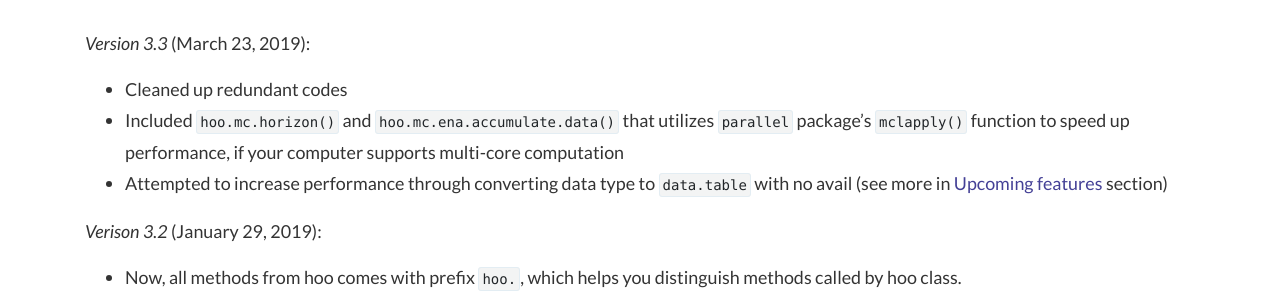
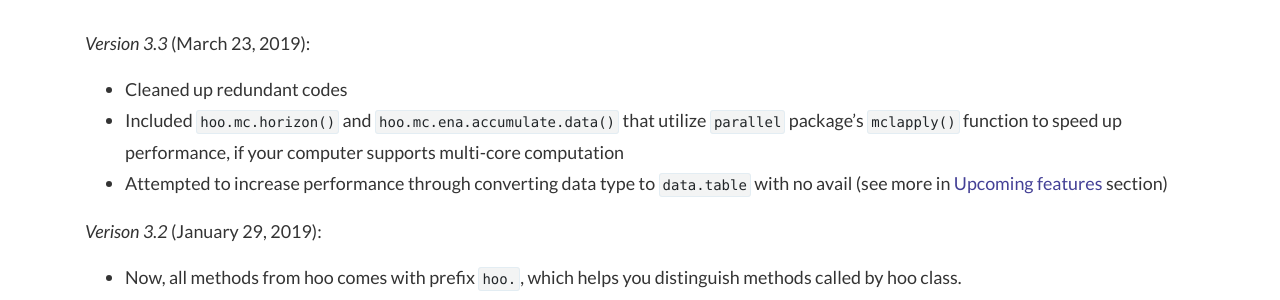
Before and after one commit to scaotravis/scaotravis.github.io, a Jekyll site: the page built from _posts/2019-02-24-hoo.md, in a window 1280 px wide and 900 px high, scrolled down 893 px. Shown: the part 151-451 px from the top of the window. Built offline with Jekyll 4.4.1, drawn with Linux system fonts in a browser that asks for light colours; nearby versions of some CDN libraries; comment, search, counter and statistics services are not loaded.

Commit message:
update hoo page following 3.3 release

```diff
--- a/_posts/2019-02-24-hoo.md
+++ b/_posts/2019-02-24-hoo.md
@@ -33,7 +33,7 @@ require(hoo)
 
 *Version 3.3* (March 23, 2019):
 * Cleaned up redundant codes
-* Included `hoo.mc.horizon()` and `hoo.mc.ena.accumulate.data()` that utilizes `parallel` package's `mclapply()` function to speed up performance, if your computer supports multi-core computation
+* Included `hoo.mc.horizon()` and `hoo.mc.ena.accumulate.data()` that utilize `parallel` package's `mclapply()` function to speed up performance, if your computer supports multi-core computation
 * Attempted to increase performance through converting data type to `data.table` with no avail (see more in [Upcoming features](#upcoming-features) section)
 
 *Verison 3.2* (January 29, 2019):
```
Also changed, not shown: 2 other files.
